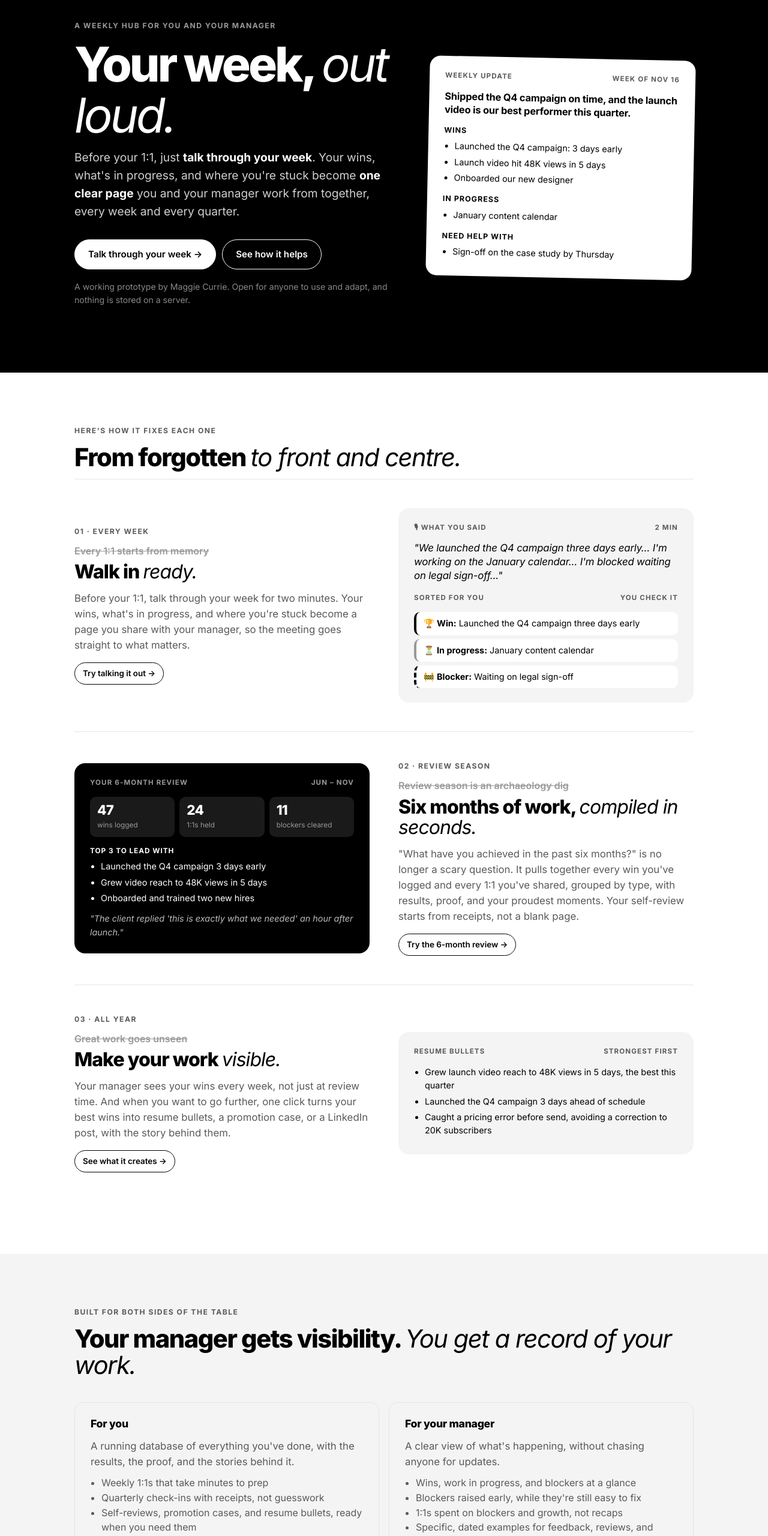
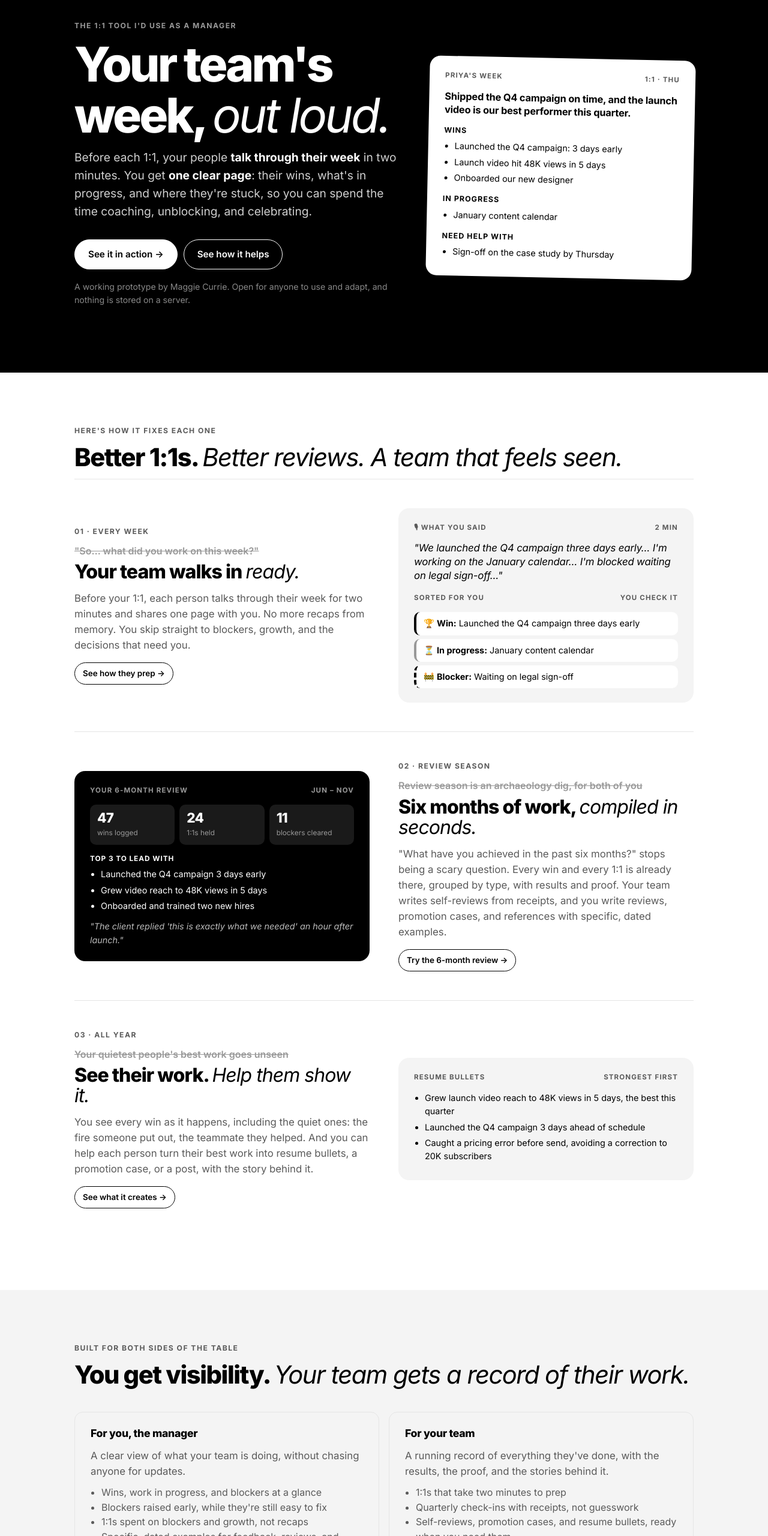
Before and after one commit to maggiecurrie/wins-out-loud, a plain HTML site: page index.html in a window 1280 px wide. Shown: the part 100-2660 px from the top of the page at 60% size. Drawn offline with Linux system fonts and the light colour scheme.

Commit message:
Reposition as the 1:1 tool I'd use as a manager
Rewrites the landing page from a manager's point of view: 'Your team's
week, out loud', fixes framed around better 1:1s, better reviews and a
team that feels seen, manager benefits listed first, and the prototype
introduced as 'try it as your team would, then see your view'. Updates
the link preview image and descriptions to match.

Co-Authored-By: Claude Opus 5.5 <noreply@anthropic.com>
Claude-Session: https://claude.ai/code/session_01ASASKN3PPq9E4hFb3va1Pi

```diff
--- a/index.html
+++ b/index.html
@@ -3,10 +3,10 @@
 <head>
 <meta charset="utf-8">
 <meta name="viewport" content="width=device-width, initial-scale=1">
-<title>Wins Out Loud · A weekly hub for you and your manager</title>
-<meta name="description" content="Talk through your week in two minutes. Wins, what's in progress and where you're stuck become one clear page for your weekly 1:1s and quarterly check-ins. A prototype by Maggie Currie, open for anyone to use and adapt.">
+<title>Wins Out Loud · The 1:1 tool I'd use as a manager</title>
+<meta name="description" content="The 1:1 tool I'd use as a manager. Your team talks through their week in two minutes, and you get one clear page of wins, work in progress, and blockers. A prototype by Maggie Currie.">
 <meta property="og:title" content="Wins Out Loud">
-<meta property="og:description" content="Talk through your week in two minutes. Share one clear page with your manager before your 1:1.">
+<meta property="og:description" content="The 1:1 tool I'd use as a manager. Your team talks through their week; you get one clear page of wins, work in progress, and blockers.">
 <meta property="og:type" content="website">
 <meta property="og:url" content="https://maggiecurrie.github.io/wins-out-loud/">
 <meta property="og:image" content="https://maggiecurrie.github.io/wins-out-loud/og-image.png">
@@ -270,23 +270,23 @@
       <a class="brand" href="#top">Wins <em>Out Loud</em></a>
       <nav aria-label="Main">
         <a href="#solved">How it helps</a>
-        <a href="#both-sides">For managers</a>
+        <a href="#both-sides">For your team</a>
         <a href="#try">Use it</a>
       </nav>
     </div>
     <div class="hero-grid">
       <div>
-        <div class="eyebrow">A weekly hub for you and your manager</div>
-        <h1>Your week, <em>out loud.</em></h1>
-        <p class="lead">Before your 1:1, just <strong>talk through your week</strong>. Your wins, what's in progress, and where you're stuck become <strong>one clear page</strong> you and your manager work from together, every week and every quarter.</p>
+        <div class="eyebrow">The 1:1 tool I'd use as a manager</div>
+        <h1>Your team's week, <em>out loud.</em></h1>
+        <p class="lead">Before each 1:1, your people <strong>talk through their week</strong> in two minutes. You get <strong>one clear page</strong>: their wins, what's in progress, and where they're stuck, so you can spend the time coaching, unblocking, and celebrating.</p>
         <div class="btns">
-          <a class="btn solid-light" href="#try">Talk through your week →</a>
+          <a class="btn solid-light" href="#try">See it in action →</a>
           <a class="btn light" href="#solved">See how it helps</a>
         </div>
         <p class="hero-note">A working prototype by Maggie Currie. Open for anyone to use and adapt, and nothing is stored on a server.</p>
       </div>
-      <div class="preview" aria-label="Example weekly update">
-        <div class="p-head"><span>Weekly update</span><span>Week of Nov 16</span></div>
+      <div class="preview" aria-label="Example 1:1 page from a team member">
+        <div class="p-head"><span>Priya's week</span><span>1:1 · Thu</span></div>
         <div class="topline">Shipped the Q4 campaign on time, and the launch video is our best performer this quarter.</div>
         <h4>Wins</h4>
         <ul>
@@ -308,15 +308,15 @@
 <section id="solved">
   <div class="wrap">
     <div class="eyebrow">Here's how it fixes each one</div>
-    <h2>From forgotten <em>to front and centre.</em></h2>
+    <h2>Better 1:1s. <em>Better reviews. A team that feels seen.</em></h2>
 
     <div class="solved-row">
       <div>
         <div class="num">01 · Every week</div>
-        <div class="was">Every 1:1 starts from memory</div>
-        <h3>Walk in <em>ready.</em></h3>
-        <p>Before your 1:1, talk through your week for two minutes. Your wins, what's in progress, and where you're stuck become a page you share with your manager, so the meeting goes straight to what matters.</p>
-        <a class="btn small" href="#try" data-open="talk">Try talking it out →</a>
+        <div class="was">"So… what did you work on this week?"</div>
+        <h3>Your team walks in <em>ready.</em></h3>
+        <p>Before your 1:1, each person talks through their week for two minutes and shares one page with you. No more recaps from memory. You skip straight to blockers, growth, and the decisions that need you.</p>
+        <a class="btn small" href="#try" data-open="talk">See how they prep →</a>
       </div>
       <div class="mock">
         <div class="m-head"><span>🎙 What you said</span><span>2 min</span></div>
@@ -348,9 +348,9 @@
       </div>
       <div>
         <div class="num">02 · Review season</div>
-        <div class="was">Review season is an archaeology dig</div>
+        <div class="was">Review season is an archaeology dig, for both of you</div>
         <h3>Six months of work, <em>compiled in seconds.</em></h3>
-        <p>"What have you achieved in the past six months?" is no longer a scary question. It pulls together every win you've logged and every 1:1 you've shared, grouped by type, with results, proof, and your proudest moments. Your self-review starts from receipts, not a blank page.</p>
+        <p>"What have you achieved in the past six months?" stops being a scary question. Every win and every 1:1 is already there, grouped by type, with results and proof. Your team writes self-reviews from receipts, and you write reviews, promotion cases, and references with specific, dated examples.</p>
         <a class="btn small" href="#try" data-open="review">Try the 6-month review →</a>
       </div>
     </div>
@@ -358,9 +358,9 @@
     <div class="solved-row">
       <div>
         <div class="num">03 · All year</div>
-        <div class="was">Great work goes unseen</div>
-        <h3>Make your work <em>visible.</em></h3>
-        <p>Your manager sees your wins every week, not just at review time. And when you want to go further, one click turns your best wins into resume bullets, a promotion case, or a LinkedIn post, with the story behind them.</p>
+        <div class="was">Your quietest people's best work goes unseen</div>
+        <h3>See their work. <em>Help them show it.</em></h3>
+        <p>You see every win as it happens, including the quiet ones: the fire someone put out, the teammate they helped. And you can help each person turn their best work into resume bullets, a promotion case, or a post, with the story behind it.</p>
         <a class="btn small" href="#try" data-open="visible">See what it creates →</a>
       </div>
       <div class="mock">
@@ -380,25 +380,25 @@
 <section class="story" id="both-sides">
   <div class="wrap">
     <div class="eyebrow">Built for both sides of the table</div>
-    <h2>Your manager gets visibility. <em>You get a record of your work.</em></h2>
+    <h2>You get visibility. <em>Your team gets a record of their work.</em></h2>
     <div class="problems two" style="background:transparent">
       <div>
-        <h3>For you</h3>
-        <p style="margin-bottom:10px">A running database of everything you've done, with the results, the proof, and the stories behind it.</p>
-        <ul class="muted" style="margin:0;padding-left:18px">
-          <li>Weekly 1:1s that take minutes to prep</li>
-          <li>Quarterly check-ins with receipts, not guesswork</li>
-          <li>Self-reviews, promotion cases, and resume bullets, ready when you need them</li>
-        </ul>
-      </div>
-      <div>
-        <h3>For your manager</h3>
-        <p style="margin-bottom:10px">A clear view of what's happening, without chasing anyone for updates.</p>
+        <h3>For you, the manager</h3>
+        <p style="margin-bottom:10px">A clear view of what your team is doing, without chasing anyone for updates.</p>
         <ul class="muted" style="margin:0;padding-left:18px">
           <li>Wins, work in progress, and blockers at a glance</li>
           <li>Blockers raised early, while they're still easy to fix</li>
           <li>1:1s spent on blockers and growth, not recaps</li>
           <li>Specific, dated examples for feedback, reviews, and references</li>
+        </ul>
+      </div>
+      <div>
+        <h3>For your team</h3>
+        <p style="margin-bottom:10px">A running record of everything they've done, with the results, the proof, and the stories behind it.</p>
+        <ul class="muted" style="margin:0;padding-left:18px">
+          <li>1:1s that take two minutes to prep</li>
+          <li>Quarterly check-ins with receipts, not guesswork</li>
+          <li>Self-reviews, promotion cases, and resume bullets, ready when you need them</li>
         </ul>
       </div>
     </div>
@@ -408,8 +408,8 @@
 <section class="app" id="try">
   <div class="wrap">
     <div class="eyebrow">The prototype</div>
-    <h2>Your weekly hub. <em>Take it for a spin.</em></h2>
-    <p class="lead"><strong>Talk it out → check the sort → share your 1:1 page → pull your review when you need it.</strong><br>Everything saves in your browser on this device. New here? <a href="#" id="load-example" style="color:#fff">Load an example week</a> to see how it works.</p>
+    <h2>Try it as your team would. <em>Then see your view.</em></h2>
+    <p class="lead"><strong>Talk it out → check the sort → share the 1:1 page with your manager → pull a review when you need it.</strong><br>Hit <b>Share with my manager</b> to see the page you'd get before a 1:1. Everything saves in your browser on this device. New here? <a href="#" id="load-example" style="color:#fff">Load an example week</a> to see how it works.</p>
 
     <div class="app-shell">
       <div class="me-row">
@@ -560,7 +560,7 @@
 
 <section id="kinds-of-wins">
   <div class="wrap">
-    <div class="eyebrow">Not sure what counts?</div>
+    <div class="eyebrow">Share this with your team</div>
     <h2>Wins come in <em>five shapes.</em></h2>
     <div class="kinds-grid">
       <div><h3>Shipped</h3><p>Something launched, published, delivered, or finished.</p></div>
```
Also changed, not shown: og-image.png, 1 other file.
